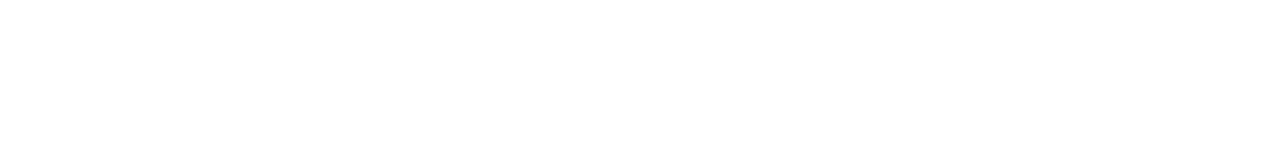
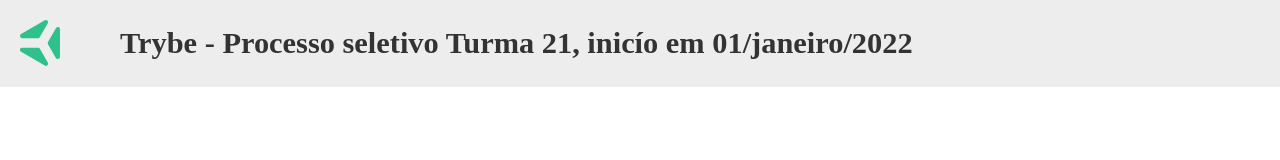
Before and after one commit to tryber/dinamica-dupla, a website: page index.html in a window 1280 px wide. Drawn offline with Linux system fonts and the light colour scheme.

Commit message:
jonatas - estilizando header + logo

```diff
--- a/index.html
+++ b/index.html
@@ -8,6 +8,10 @@
     <link rel="stylesheet" href="style.css">
 </head>
 <body>
+  <header class="header">
+    <img src="imgs/trybe-header-logo.svg" alt="">
+    <h1>Trybe - Processo seletivo Turma 21, inicío em 01/janeiro/2022</h1>
+  </header>
   <script src="script.js"></script>
 </body>
 </html>
--- a/style.css
+++ b/style.css
@@ -0,0 +1,22 @@
+* {
+    box-sizing: border-box;
+    margin: 0;
+}
+
+.header {
+    padding: 20px;
+    display: flex;
+    background-color: rgb(237, 237, 237);
+    justify-content: flex-start;
+    align-items: center;
+}
+
+.header img {
+    width: 40px;
+}
+
+.header h1 {
+    color: #333;
+    font-size: 1.9rem;
+    margin-left: 60px;
+}
```
